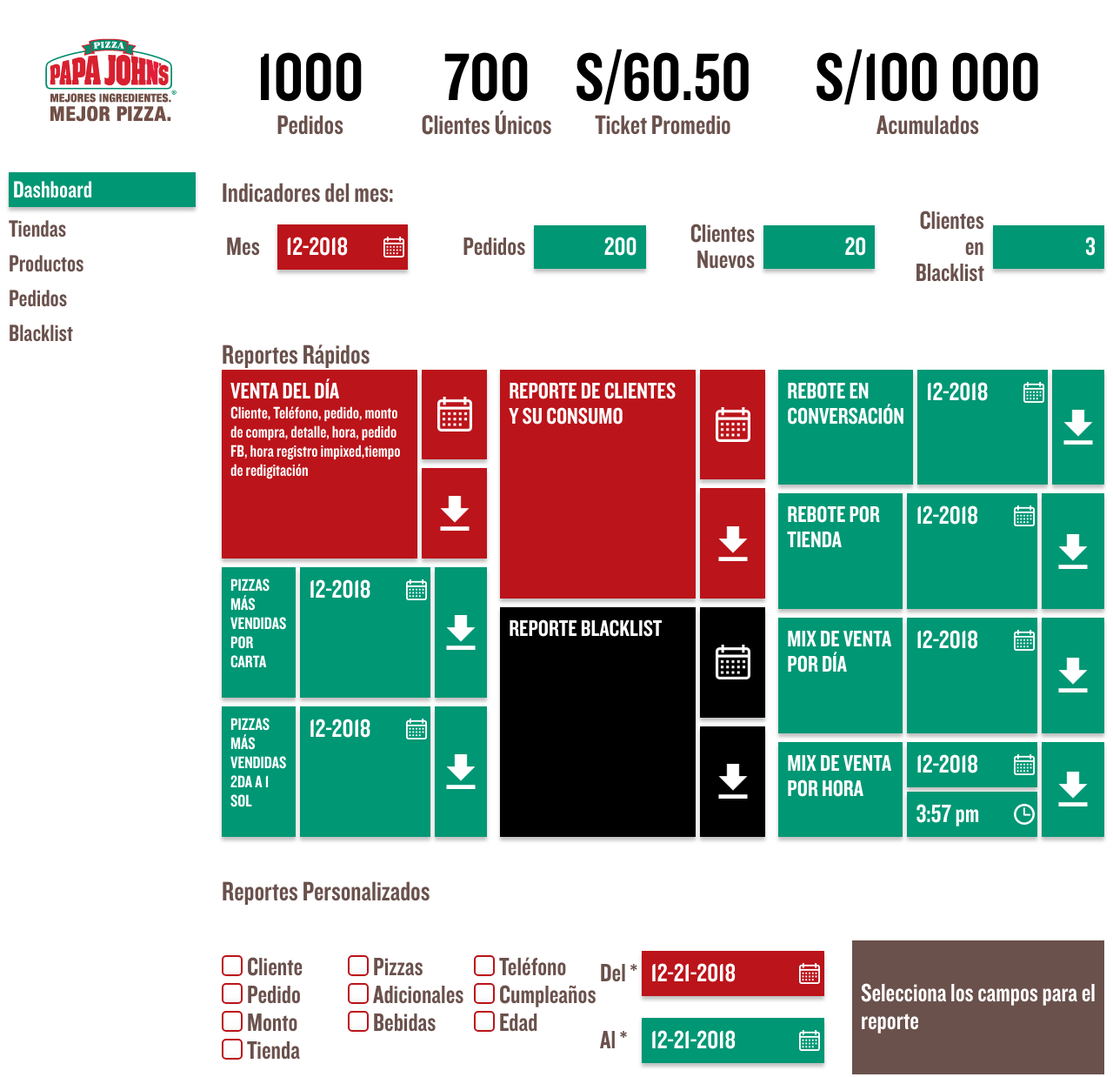
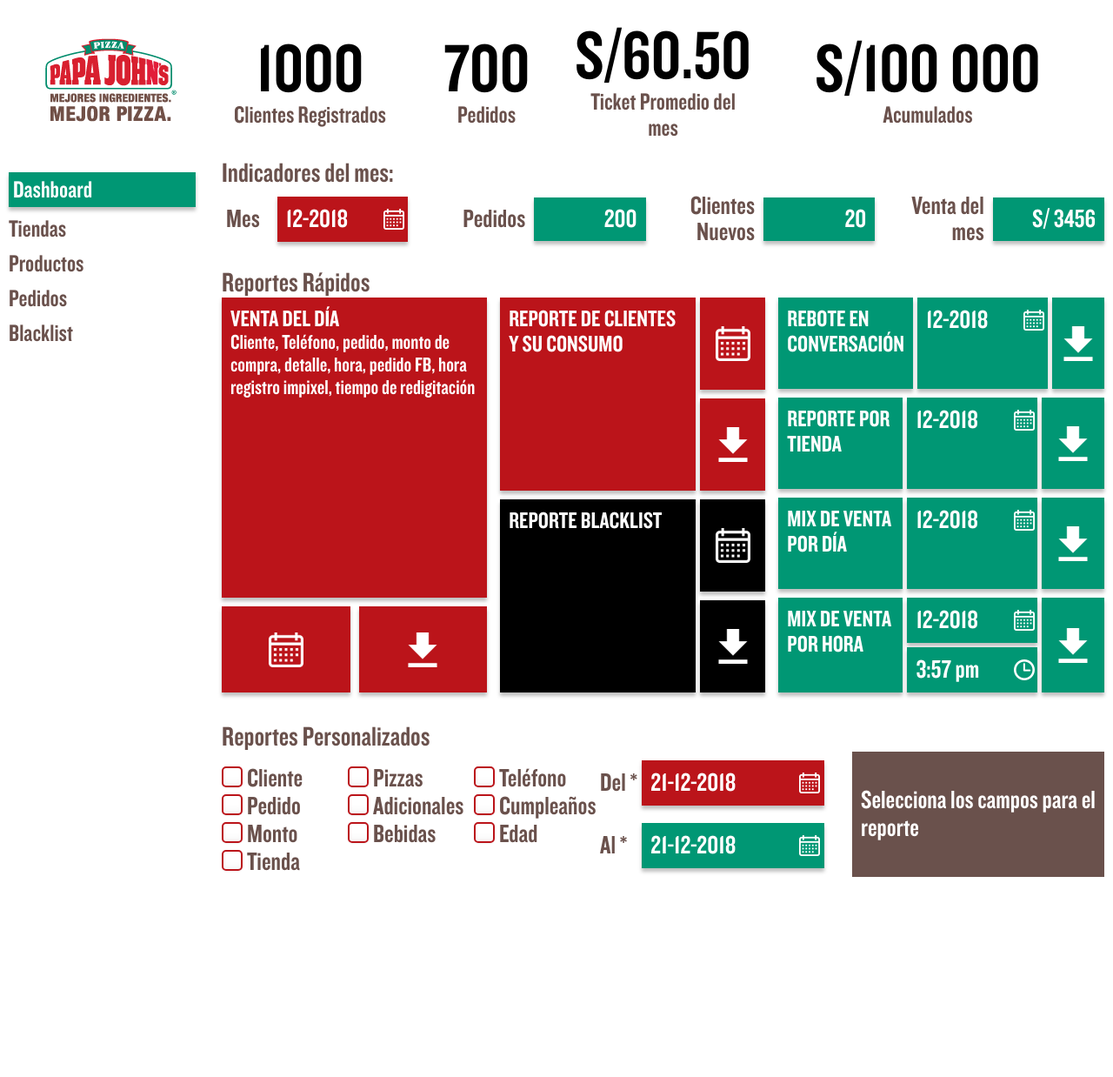
Before and after one commit to carlacentenor/dashboard-mix, a plain HTML site: page index.html in a window 1280 px wide. Shown: the whole page at 87% size. After the commit the page ends 1112 px from the top, so only its background shows below. Drawn offline with nearby package versions, Linux system fonts and the light colour scheme.

Commit message:
cambios en diseño

```diff
--- a/css/main.css
+++ b/css/main.css
@@ -69,7 +69,7 @@
 
 .number-indicators .title-number {
     color: var(--grispapa1);
-    font-size: 32px;
+    font-size: 28px;
 }
 
 .indicators {
@@ -140,7 +140,7 @@
 
 .group-section-report {
     display: grid;
-    grid-template-rows: .7fr 1fr;
+    grid-template-rows: 3.5fr 1fr;
     grid-gap: 10px;
 }
 
@@ -163,6 +163,21 @@
     font-size: 20px;
     grid-gap: 5px;
     cursor: pointer;
+}
+
+.group-subsection-report-venta {
+    display: grid;
+    grid-template-columns: 1fr;
+    font-size: 20px;
+    grid-gap: 5px;
+    cursor: pointer;
+}
+
+.button-report-venta{
+    display: grid;
+    grid-template-columns: repeat(2, 1fr);
+    text-align: center;
+    grid-gap: 10px;
 }
 
 .group-subsection-report-2 {
@@ -213,7 +228,7 @@
 }
 
 .description-subsection-report {
-    font-size: 20px;
+    font-size: 24px;
     margin-bottom: 0;
     margin-top: 0;
 }
@@ -420,3 +435,9 @@
 .width-190 {
     width: 190px;
 }
+
+/* datedropper hide days */
+
+ul.pick.pick-d{
+    display: none;
+  }
--- a/index.html
+++ b/index.html
@@ -32,15 +32,15 @@
             <div class="numbers-goals">
                 <div class="number-indicators">
                     <div class="number">1000</div>
+                    <div class="title-number">Clientes Registrados</div>
+                </div>
+                <div class="number-indicators">
+                    <div class="number">700</div>
                     <div class="title-number">Pedidos</div>
                 </div>
                 <div class="number-indicators">
-                    <div class="number">700</div>
-                    <div class="title-number">Clientes Únicos</div>
-                </div>
-                <div class="number-indicators">
                     <div class="number">S/60.50</div>
-                    <div class="title-number">Ticket Promedio</div>
+                    <div class="title-number">Ticket Promedio del mes</div>
                 </div>
                 <div class="number-indicators">
                     <div class="number">S/100 000</div>
@@ -53,8 +53,8 @@
                     <div class="item">
                         <div class="title-item">Mes</div>
                         <div class="select-item">
-                            <input type="text" data-lang="es" data-theme="calendar-style" data-format="m-Y" data-large-default="true" data-modal="true"
-                                class="datepicker date-picker  red-dark-papa-bg">
+                            <input type="text" data-lang="es" data-theme="calendar-style" data-format="m-Y"
+                                data-large-default="true" data-modal="true" class="datepicker date-picker  red-dark-papa-bg">
                         </div>
                     </div>
                     <div class="item">
@@ -70,9 +70,9 @@
                         </div>
                     </div>
                     <div class="item">
-                        <div class="title-item">Clientes en Blacklist</div>
+                        <div class="title-item">Venta del mes</div>
                         <div class="select-item green-papa-bg">
-                            <p>3</p>
+                            <p>S/ 3456</p>
                         </div>
                     </div>
 
@@ -85,50 +85,24 @@
                 </div>
                 <div class="report-section">
                     <div class="group-section-report ">
-                        <div class="group-subsection-report-1  ">
+                        <div class="group-subsection-report-venta  ">
                             <div class="group-subsection-report__title padding-10 red-dark-papa-bg">
                                 <p class="title-subsection-report font-super-title">VENTA DEL DÍA</p>
                                 <p class="description-subsection-report">Cliente, Teléfono, pedido, monto de compra,
-                                    detalle, hora, pedido FB, hora registro impixed,tiempo de redigitación
+                                    detalle, hora, pedido FB, hora registro impixel, tiempo de redigitación
                                 </p>
                             </div>
-                            <div class="button-report border-white">
-                                <div class=" padding-10 red-dark-papa-bg align-flex-item ">
-                                    <img class="image-fluid" src="assets/icons/calendar-white.png" alt="calendar">
-                                </div>
-                                <div class=" padding-10 red-dark-papa-bg align-flex-item ">
-                                    <img class="image-fluid" src="assets/icons/download-button-white.png" alt="download">
-                                </div>
+
+                        </div>
+                        <div class="button-report-venta ">
+                            <div class=" padding-10 red-dark-papa-bg align-flex-item ">
+                                <img class="image-fluid" src="assets/icons/calendar-white.png" alt="calendar">
+                            </div>
+                            <div class=" padding-10 red-dark-papa-bg align-flex-item ">
+                                <img class="image-fluid" src="assets/icons/download-button-white.png" alt="download">
                             </div>
                         </div>
-                        <div class="group-subsection-report-2 ">
-                            <div class="subitem-group-report-2  ">
-                                <div class="title-subsection-report green-papa-bg">
-                                    <p class="padding-10 ">Pizzas más vendidas por carta</p>
 
-                                </div>
-                                <div class="title-subsection-report green-papa-bg ">
-
-                                    <input type="text" data-lang="es" data-theme="calendar-style" data-format="m-Y" data-large-default="true"
-                                        data-modal="true" class="datepicker date-picker  green-papa">
-                                </div>
-                                <div class="text-center  padding-10 green-papa-bg align-flex-item "> <img class="image-fluid"
-                                        src="assets/icons/download-button-white.png" alt="download"></div>
-                            </div>
-                            <div class="subitem-group-report-2 ">
-                                <div class="title-subsection-report green-papa-bg ">
-                                    <p class="padding-10">Pizzas más vendidas 2da a 1 sol</p>
-                                </div>
-                                <div class="title-subsection-report green-papa-bg ">
-                                    <input type="text" data-lang="es" data-theme="calendar-style" data-format="m-Y" data-large-default="true"
-                                        data-modal="true" class="datepicker date-picker  green-papa">
-                                </div>
-                                <div class="text-center padding-10 green-papa-bg align-flex-item "> <img class="image-fluid"
-                                        src="assets/icons/download-button-white.png" alt="download"></div>
-                            </div>
-
-
-                        </div>
                     </div>
                     <div class="group-section-report-2">
                         <div class="group-subsection-report-1  ">
@@ -167,19 +141,19 @@
                                 <p class="padding-10 font-super-title">Rebote en Conversación</p>
                             </div>
                             <div class="title-subsection-report green-papa-bg ">
-                                <input type="text" data-lang="es" data-format="m-Y" data-theme="calendar-style" data-large-default="true"
-                                    data-modal="true" class="datepicker date-picker  green-papa">
+                                <input type="text" data-lang="es" data-format="m-Y" data-theme="calendar-style"
+                                    data-large-default="true" data-modal="true" class="datepicker date-picker  green-papa">
                             </div>
                             <div class="text-center green-papa-bg padding-10 align-flex-item "> <img class="image-fluid"
                                     src="assets/icons/download-button-white.png" alt="download"></div>
                         </div>
                         <div class="subitem-group-report-2 ">
                             <div class="title-subsection-report green-papa-bg ">
-                                <p class="padding-10 font-super-title">Rebote por tienda</p>
+                                <p class="padding-10 font-super-title">Reporte por tienda</p>
                             </div>
                             <div class="title-subsection-report green-papa-bg ">
-                                <input type="text" data-lang="es" data-format="m-Y" data-theme="calendar-style" data-large-default="true"
-                                    data-modal="true" class="datepicker date-picker  green-papa">
+                                <input type="text" data-lang="es" data-format="m-Y" data-theme="calendar-style"
+                                    data-large-default="true" data-modal="true" class="datepicker date-picker  green-papa">
                             </div>
                             <div class="text-center green-papa-bg padding-10 align-flex-item "> <img class="image-fluid"
                                     src="assets/icons/download-button-white.png" alt="download"></div>
@@ -189,8 +163,8 @@
                                 <p class="padding-10 font-super-title">Mix de Venta por día</p>
                             </div>
                             <div class="title-subsection-report green-papa-bg ">
-                                <input type="text" data-lang="es" data-format="m-Y" data-theme="calendar-style" data-large-default="true"
-                                    data-modal="true" class="datepicker date-picker  green-papa">
+                                <input type="text" data-lang="es" data-format="m-Y" data-theme="calendar-style"
+                                    data-large-default="true" data-modal="true" class="datepicker date-picker  green-papa">
                             </div>
                             <div class="text-center green-papa-bg padding-10 align-flex-item "> <img class="image-fluid"
                                     src="assets/icons/download-button-white.png" alt="download"></div>
@@ -201,8 +175,8 @@
                             </div>
                             <div class="title-subsection-report section-time-day">
                                 <div class=" green-papa-bg ">
-                                    <input type="text" data-lang="es" data-format="m-Y" data-theme="calendar-style" data-large-default="true"
-                                        data-modal="true" class="datepicker date-picker  green-papa">
+                                    <input type="text" data-lang="es" data-format="m-Y" data-theme="calendar-style"
+                                        data-large-default="true" data-modal="true" class="datepicker date-picker  green-papa">
                                 </div>
                                 <div class=" green-papa-bg "> <input type="text" backgroundColor="red" class="timepicker date-picker  green-papa"
                                         id="time">
@@ -287,8 +261,8 @@
                             <div>
                                 <p class="margin-none">Del *</p>
                             </div>
-                            <div> <input type="text" data-large-mode="true" data-theme="calendar-style" data-lang="es" data-format="m-d-Y"
-                                    data-large-default="true" data-modal="true" class="datepicker date-picker  red-dark-papa-bg width-190 "></div>
+                            <div> <input type="text" data-large-mode="true" data-theme="calendar-style" data-lang="es"
+                                    data-format="d-m-Y" data-large-default="true" data-modal="true" class="datepicker date-picker  red-dark-papa-bg width-190 "></div>
 
 
                         </div>
@@ -296,8 +270,8 @@
                             <div>
                                 <p class="margin-none">Al *</p>
                             </div>
-                            <div> <input type="text" data-large-mode="true" data-theme="calendar-style" data-lang="es" data-format="m-d-Y"
-                                    data-large-default="true" data-modal="true" class="datepicker date-picker  green-papa-bg width-190 ">
+                            <div> <input type="text" data-large-mode="true" data-theme="calendar-style" data-lang="es"
+                                    data-format="d-m-Y" data-large-default="true" data-modal="true" class="datepicker date-picker  green-papa-bg width-190 ">
                             </div>
 
 
```
Also changed, not shown: js/Datedropper3-master/datedropper.css (line endings or trailing spaces).
